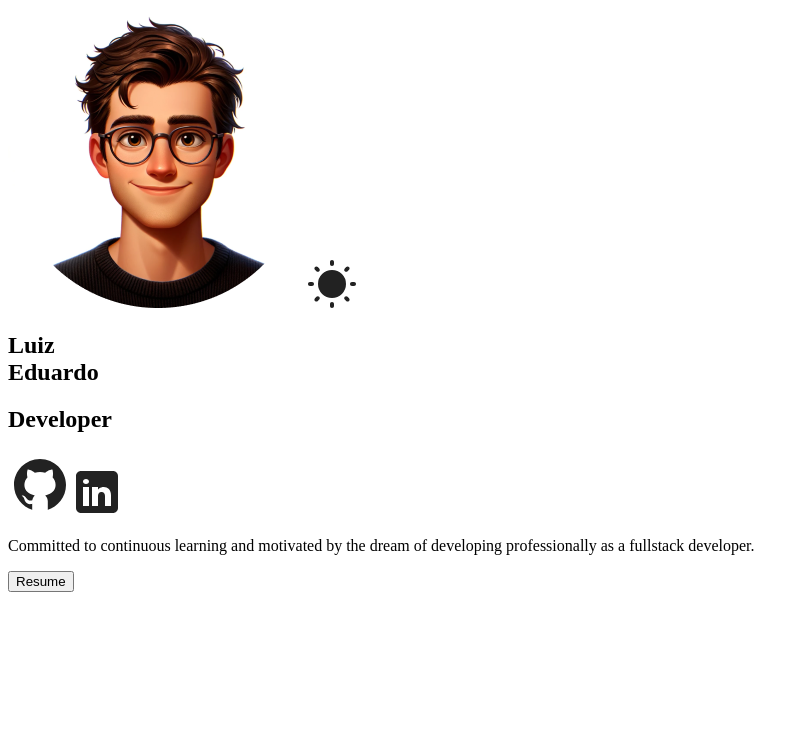
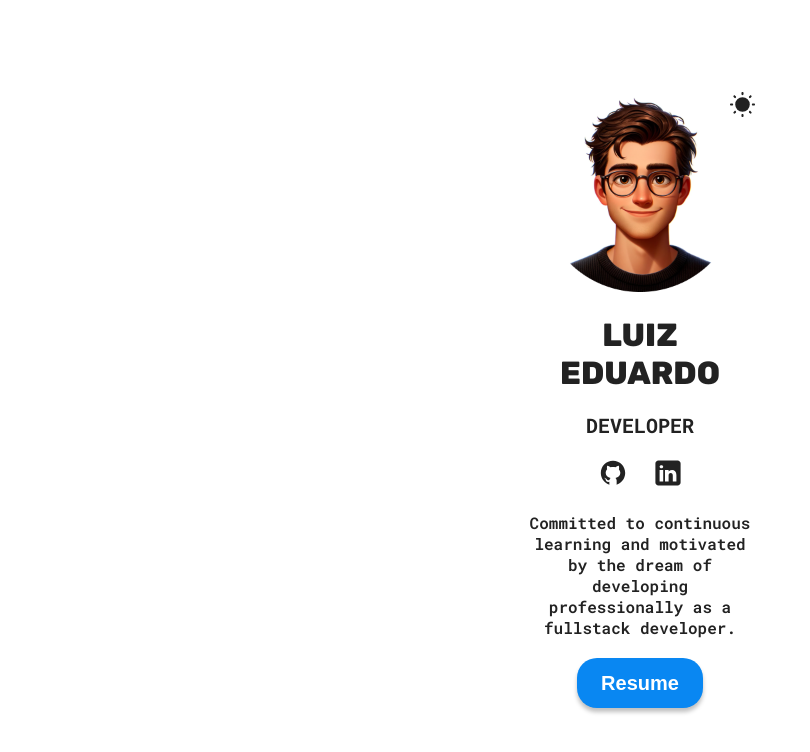
Before and after one commit to EduardoGarzon/Luiz-Eduardo-Portfolio-Website, a React (Vite) app: page / in a window 1280 px wide. Shown: the top 752 px of the page, without its empty margins (0-810 px from the left). Built offline with nearby package versions, Linux system fonts and the light colour scheme.

Commit message:
second commit
Common Styles, Person Styles and Flexbox video ref.

```diff
--- a/index.html
+++ b/index.html
@@ -6,6 +6,7 @@
 
   <!-- Bust Favicon -->
   <link rel="icon" type="image/png" href="public/Bust.png" />
+
   <meta name="viewport" content="width=device-width, initial-scale=1.0" />
 
   <!-- Google Fonts: Rubik and Roboto Mono -->
--- a/src/App.css
+++ b/src/App.css
@@ -0,0 +1,81 @@
+:root {
+    --background-color: #fff;
+    --btn-color: #0987f2;
+    --btn-text-color: #fff;
+    --project-card-bg: #ffffff00;
+    --text-color: #222;
+    --form-text-color: #555;
+    --footer-text-color: #888;
+}
+
+[data-theme='dark'] {
+    --background-color: #222;
+    --btn-color: #fff;
+    --btn-text-color: #222;
+    --project-card-bg: #fff;
+    --text-color: #fff;
+    --form-text-color: #fff;
+    --footer-text-color: #bbb;
+}
+
+[data-theme='light'] {
+    p {
+        font-weight: 600;
+    }
+}
+
+body {
+    background-color: var(--background-color);
+    display: flex;
+    justify-content: center;
+    margin: 0 auto 60px;
+}
+
+#root {
+    display: flex;
+    flex-direction: column;
+    gap: 60px;
+}
+
+h1,
+h2,
+h3,
+p {
+    color: var(--text-color);
+    margin: 0;
+    padding: 0;
+}
+
+h2,
+h3,
+p {
+    font-family: 'Roboto Mono', monospace;
+}
+
+h1,
+h2 {
+    text-transform: uppercase;
+}
+
+h2,
+h3 {
+    font-size: 20px;
+}
+
+h1 {
+    font-family: 'Rubik', sans-serif;
+    font-size: 32px;
+}
+
+p {
+    font-size: 16px;
+    font-weight: 300;
+}
+
+.sectionTitle {
+    margin-bottom: 30px;
+}
+
+.hover {
+    cursor: pointer;
+}
--- a/src/App.jsx
+++ b/src/App.jsx
@@ -3,7 +3,11 @@
 
 function App() {
 
-  return <><Person></Person></>
+  return (
+    <>
+      <Person></Person>
+    </>
+  )
 
 }
 
--- a/src/sections/Person/Person.jsx
+++ b/src/sections/Person/Person.jsx
@@ -30,6 +30,7 @@
                     src={themeIcon}
                     alt="Color mode icon."
                     onClick={toggleTheme}
+                    style={{cursor: 'pointer'}}
                 />
             </div>
 
@@ -44,21 +45,21 @@
 
                 <span>
                     <a href="https://github.com/EduardoGarzon" target='_blank'>
-                        <img src={githubIcon} alt="Github Icon." />
+                        <img src={githubIcon} alt="Github Icon."/>
                     </a>
                     <a href="https://www.linkedin.com/in/eduardo-garzon/" target='_blank'>
                         <img src={linkedinIcon} alt="Linkdlin Icon." />
                     </a>
                 </span>
 
-                <p>
+                <p className={styles.description}>
                     Committed to continuous learning and
                     motivated by the dream of developing professionally as a
                     fullstack developer.
                 </p>
 
                 <a href={CV} download>
-                    <button className="hover">
+                    <button className="hover" id={theme}>
                         Resume
                     </button>
                 </a>
--- a/src/sections/Person/PersonStyles.module.css
+++ b/src/sections/Person/PersonStyles.module.css
@@ -0,0 +1,86 @@
+.container {
+    display: flex;
+    flex-direction: column;
+    justify-content: center;
+    gap: 20px;
+    text-align: center;
+    height: 100dvh;
+
+    .person {
+        max-width: 200px;
+    }
+
+    span {
+        display: flex;
+        gap: 25px;
+        justify-content: center;
+
+        a {
+            margin: 0;
+
+            img {
+                width: 30px;
+            }
+        }
+    }
+
+    a {
+        width: fit-content;
+        align-self: center;
+    }
+
+    button {
+        background-color: var(--btn-color);
+        color: var(--btn-text-color);
+        border: none;
+        border-radius: 20px;
+        width: 126px;
+        height: 50px;
+        font-size: 20px;
+        font-weight: bold;
+        box-shadow: 0 4px 4px rgba(0, 0, 0, 0.25);
+        transition: box-shadow 300ms ease-in-out, transform 300ms ease-in-out;
+    }
+
+    button[id="light"]:hover {
+        background-color: rgb(207, 207, 6);
+        text-shadow: 0px 0px 3px #222;
+        box-shadow: 0 0px 10px #222;
+
+    }
+
+    button[id="dark"]:hover {
+        background-color: rgb(207, 207, 6);
+        text-shadow: 0px 0px 3px #fff;
+        box-shadow: 0 0px 3px rgba(255, 255, 255, 0.75);
+    }
+
+    button:hover {
+        transform: scale(1.05);
+    }
+
+    button:active {
+        transform: translateY(2px);
+    }
+}
+
+.colorModeContainer {
+    position: relative;
+}
+
+.colorMode {
+    position: absolute;
+    right: 0;
+    width: 25px;
+}
+
+.description {
+    max-width: 24ch;
+}
+
+.info {
+    display: flex;
+    flex-direction: column;
+    justify-content: center;
+    gap: 20px;
+}
```
